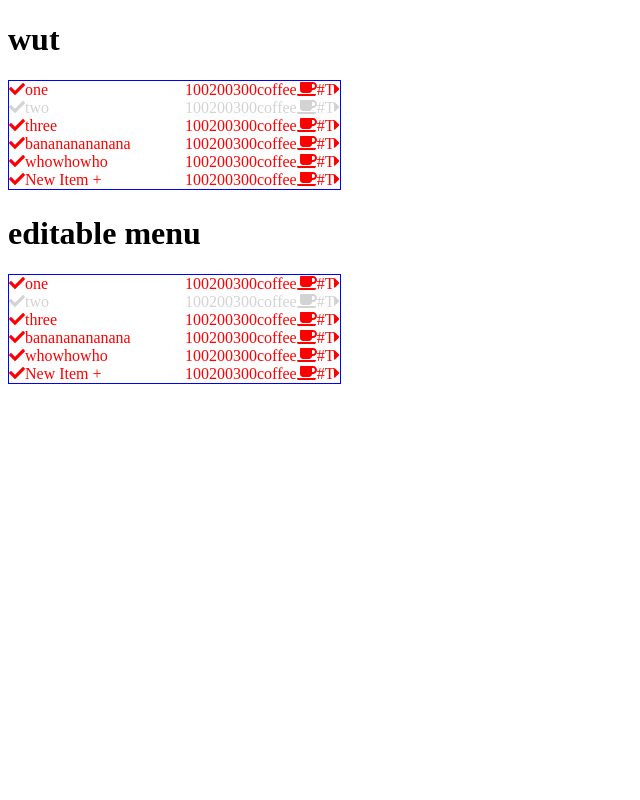
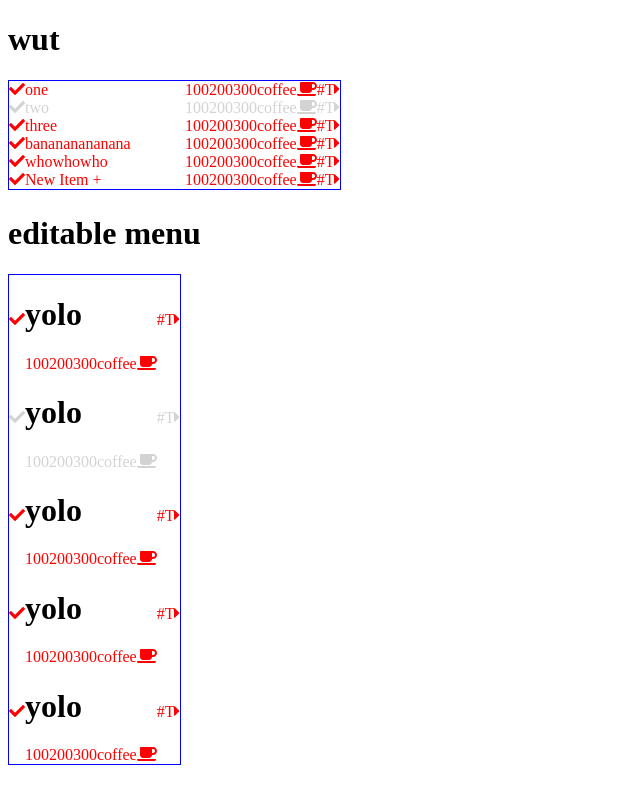
Before and after one commit to UndefinedOU/undefined-select-menu, a React (Create React App) app: page / in a window 1280 px wide. Shown: the whole page, without its empty margins (0-640 px from the left). Built offline with nearby package versions, Linux system fonts and the light colour scheme.

Commit message:
triggerred use of editable menu from top level in secondary menu

```diff
--- a/src/App.js
+++ b/src/App.js
@@ -3,6 +3,13 @@ import React, { Component } from 'react';
 import logo from './logo.svg';
 import './App.css';
 import Menu from './components/Menu/Menu';
+
+
+const editableMenuOpts = {
+  menuMeta: {
+    editable: true,
+  }
+}
 
 class App extends Component {
   render () {
@@ -12,7 +19,7 @@ class App extends Component {
         <h1>wut</h1>
         <Menu />
         <h1> editable menu </h1>
-        <Menu editable={true} />
+        <Menu menuMeta={editableMenuOpts} />
       </div>
     );
   }
--- a/src/components/Menu/EditableMenuItem.js
+++ b/src/components/Menu/EditableMenuItem.js
@@ -18,6 +18,10 @@ const Noop = styled.span`
 const EditForm = styled.form`
 
 `;
+
+const StyledInput = styled.input`
+
+`
 
 //pulled from MenuItem
 const StyledEditableLabel = styled.div`
@@ -52,7 +56,14 @@ class EditableMenuItem extends Component {
     });
   }
   renderDisplay() {
-
+    const props = this.props;
+    <StyledEditableLabel contentEditable="true"
+      color={props.color}
+      cursor={props.cursor}
+      backgroundColor={props.backgroundColor}
+      width={props.width}>
+      {props.label}
+    </StyledEditableLabel>
   }
   renderHovering() {
 
@@ -63,13 +74,7 @@ class EditableMenuItem extends Component {
   render () {
     const props = this.props;
     return (
-      <StyledEditableLabel contentEditable="true"
-        color={props.color}
-        cursor={props.cursor}
-        backgroundColor={props.backgroundColor}
-        width={props.width}>
-        {props.label}
-      </StyledEditableLabel>
+      <h1>yolo</h1>
     );
   }
 }
--- a/src/components/Menu/MenuItem.js
+++ b/src/components/Menu/MenuItem.js
@@ -205,13 +205,13 @@ function EditableLabel(props) {
 
   return (
     <EditableMenuItem
-      color={this.getColor()}
-      cursor={this.getCursor()}
-      backgroundColor={this.getBackgroundColor()}
-      width={this.props.labelWidth}
-      label={this.props.label}
-      update={this.props.update}
-      id={this.props.id}
+      color={props.color}
+      cursor={props.cursor}
+      backgroundColor={props.backgroundColor}
+      width={props.labelWidth}
+      label={props.label}
+      update={props.update}
+      id={props.id}
     />
   );
 }
```
